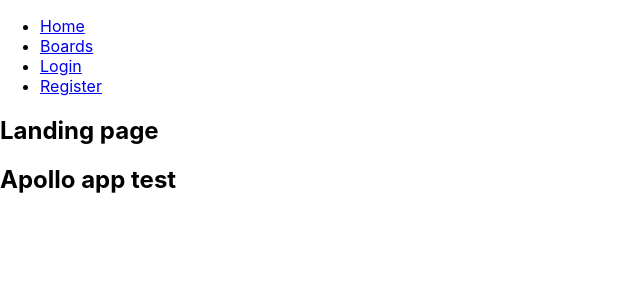
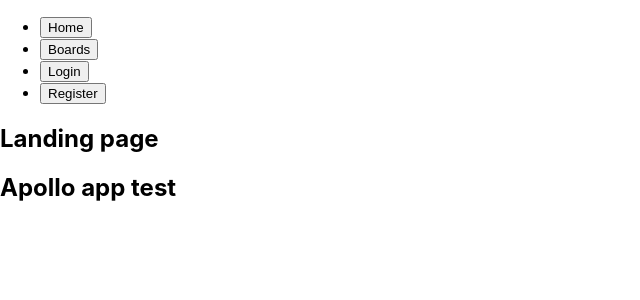
Before and after one commit to phelan97/bulletin-board-client, a React (Create React App) app: page / in a window 1280 px wide. Shown: the top 300 px of the page, without its empty margins (0-640 px from the left). Built offline with nearby package versions, Linux system fonts and the light colour scheme.

Commit message:
add logout

```diff
--- a/src/components/App.js
+++ b/src/components/App.js
@@ -9,16 +9,18 @@ import RegisterPage from '../pages/register';
 const App = () => (
   <div>
     <Header />
-
+    <main>
       <Switch>
         <Route exact path="/" component={LandingPage} />
         <Route exact path="/boards" component={BoardsPage} />
         <Route exact path="/login" component={LoginPage} />
         <Route exact path="/register" component={RegisterPage} />
       </Switch>
+
       <div>
         <h2>Apollo app test</h2>
       </div>
+    </main>
   </div>
 );
 
--- a/src/components/header.js
+++ b/src/components/header.js
@@ -1,17 +1,36 @@
 import React from 'react';
-import {Link} from 'react-router-dom';
+import {Link, withRouter} from 'react-router-dom';
 
-const Header = () => (
+class Header extends React.Component {
+  state = {
+    loggedIn: false
+  };
+
+  logout() {
+    localStorage.clear('Authorization');
+    this.props.history.push('/');
+  }
+
+  render() {
+    const token = localStorage.getItem('Authorization');
+    const loggedIn = token !== null;
+
+    const logInButton = <li><Link to="/login"><button>Login</button></Link></li>;
+    const logOutButton = <li><button onClick={() => this.logout()}>Log out</button></li>
+
+    return (
       <header>
           <nav>
             <ul>
-        <li><Link to="/">Home</Link></li>
-        <li><Link to="/boards">Boards</Link></li>
-        <li><Link to="/login">Login</Link></li>
-        <li><Link to="/register">Register</Link></li>
+              <li><Link to="/"><button>Home</button></Link></li>
+              <li><Link to="/boards"><button>Boards</button></Link></li>
+              {loggedIn ? logOutButton : logInButton}
+              <li><Link to="/register"><button>Register</button></Link></li>
             </ul>
           </nav>
         </header>
     );
+  }
+}
 
-export default Header;
+export default withRouter(Header);
```
Lines whose indentation alone changed are shown as unchanged.
